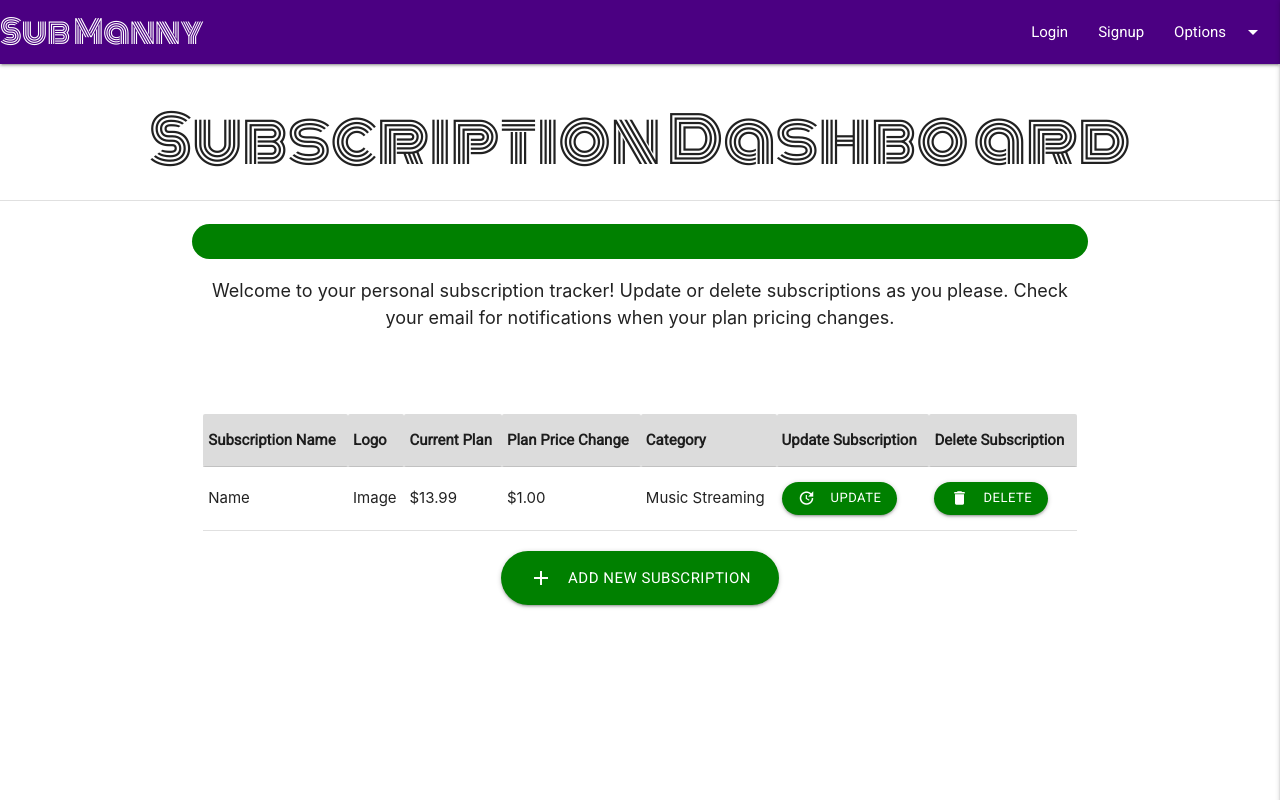
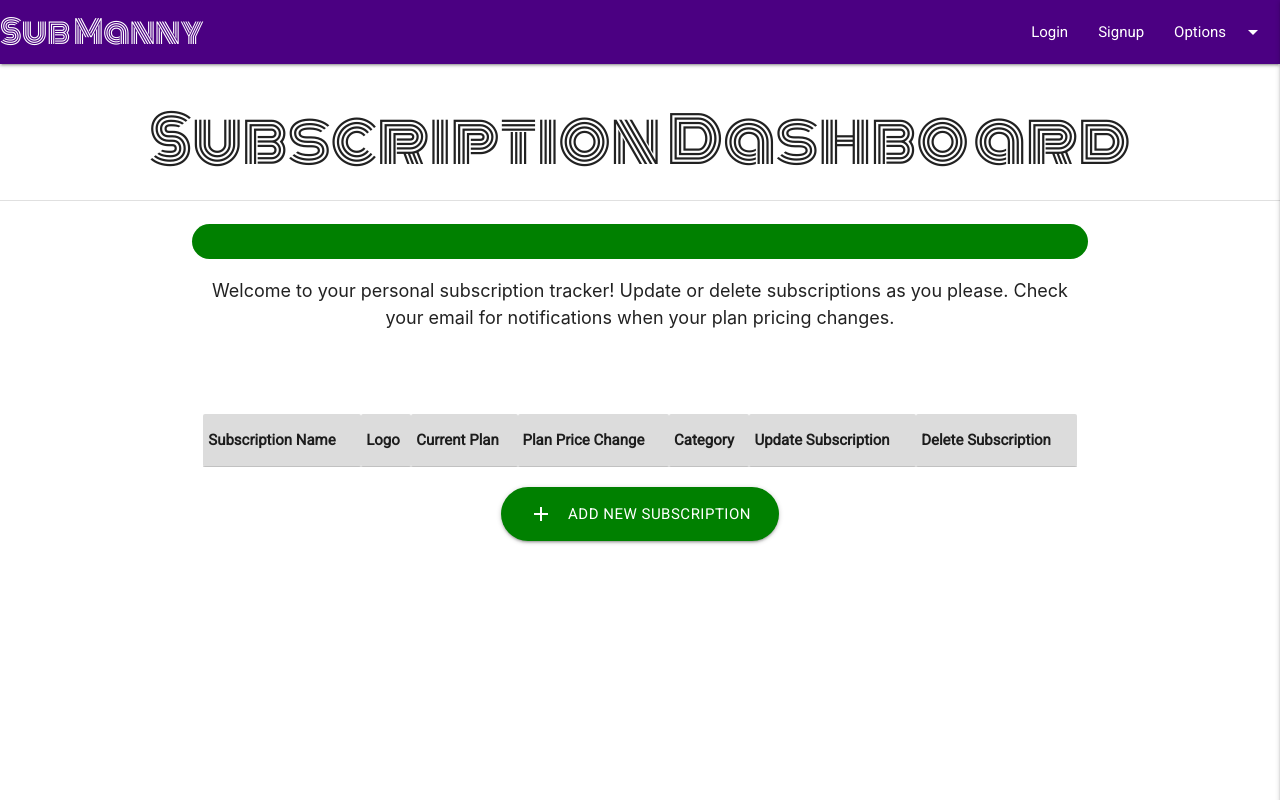
Before and after one commit to Aikeh2021/subscription-manager, a React (Create React App) app in the folder client/: page /dashboard in a window 1280 px wide. Built offline with nearby package versions, Linux system fonts and the light colour scheme.

Commit message:
Commented out the axios call on the user dashboard to make changes.

```diff
--- a/client/src/components/Dashboards/UsersDB.jsx
+++ b/client/src/components/Dashboards/UsersDB.jsx
@@ -1,17 +1,43 @@
-import React from "react";
+import React, { useEffect, useState } from "react";
 import {Link} from 'react-router-dom';
+// import axios from "axios";
 
 
 const Dashboard = () => {
 
+    const [subscriptions, setSubscriptions] = useState([]);
+
+    // useEffect(() => {
+    //   addSubs();
+    // }, []);
+
+    // Function def that triggers the API call to get all subs in the sub in the database
+  // const addSubs = () => {
+  //   axios
+    // .post(`/api/users/login/${id}`)
+      // .then((response) => {
+        // console.log(response.data);
+  //       setSubscriptions(response.data);
+  //     })
+  //     .catch((err) => {
+  //       console.log(err);
+  //     });
+  // };
+
 // FIX ME: Once the routes are working, put this into a useEffect Hook.
-// axios.get('/api/subscriptions', (req, res) => {
+// add the id variable later
 
-// }).then((response) => {
-//   console.log(response.data);
-// }).catch((err) => {
-// console.log(err)
-// });
+// Add a useState for subscription
+// Add a useEffect
+
+// axios
+// .post(`/api/users/login/${id}`, {
+
+// //  Added state to this component and pulled values from state into the POST body.
+
+// })
+// const [subscriptions,setSubscriptions] =useState([]);
+
 
 // Elements in component styles
 const styles = {
@@ -28,7 +54,6 @@ const styles = {
     fontFamily: "Roboto",
   }
 };
-
   return (
     <>
     <br/>
@@ -50,20 +75,21 @@ const styles = {
           </tr>
         </thead>
         <tbody>
-          <tr>
-            <td>Name</td>
+{subscriptions.map(subscription=>(
+<tr key={subscription._id} >
+            <td>{subscription.subscription_name}</td>
             <td style={styles.img}>Image</td>
-            <td>$13.99</td>
-            <td>$1.00</td>
+            <td>{subscription.subscription_price}</td>
             <td>Music Streaming</td>
             <td><button className="waves-effect waves-light btn-small" style={styles.buttons}><i className="material-icons left">update</i>UPDATE</button></td>
             <td><button className="waves-effect waves-light btn-small" style={styles.buttons}><i className="material-icons left">delete</i>DELETE</button></td>
           </tr>
+))}
         </tbody>
       </table>
     </div>
     </div>
-    <div className="row center valign">
+    <div className="row center align">
     <Link to="/subscriptions">
                 <button
                   className="waves-effect waves-light btn-large"
--- a/client/src/containers/LoginPage/LoginPage.jsx
+++ b/client/src/containers/LoginPage/LoginPage.jsx
@@ -27,7 +27,7 @@ const LoginPage = (props) => {
         // Storing logged in user id in local storage
         localStorage.setItem("currentUserId", response.data._id)
         // alert("Welcome back!");
-        // history.push("/dashboard");
+        history.push("/dashboard");
       })
       .catch((err) => {
         console.log(err);
--- a/client/src/containers/Subscriptions/Subscriptions.jsx
+++ b/client/src/containers/Subscriptions/Subscriptions.jsx
@@ -40,7 +40,7 @@ subscription_price=userData.featuredPrice
         // Added axios promise
         .then((response)=> {
                 console.log(response);
-                // history.push("/dashboard");
+                history.push("/dashboard");
         })
         .catch((err) => {
                 console.log(err);
```
Also changed, not shown: client/src/components/SubscriptionForm/SubscriptionForm.jsx (+11 -0 lines).
